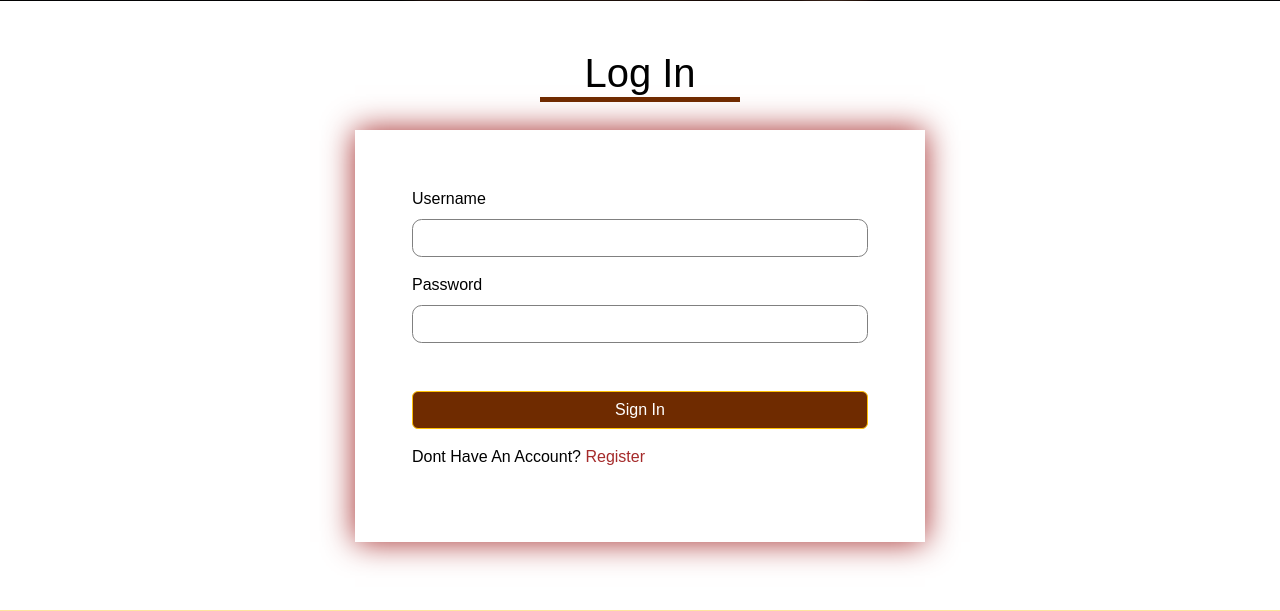
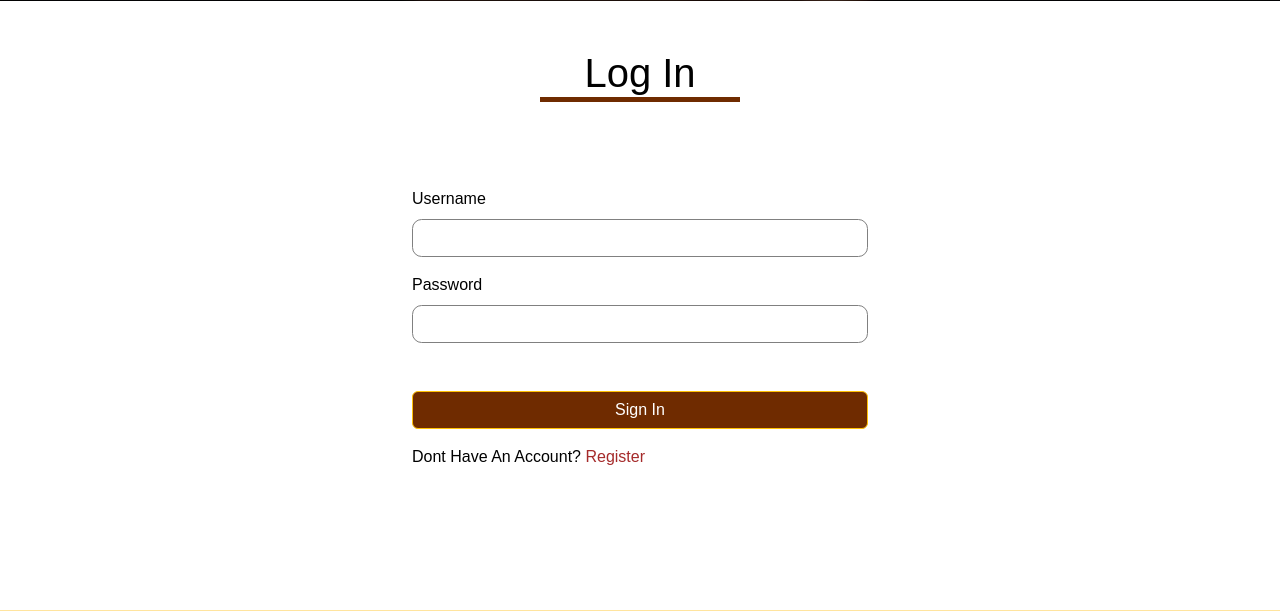
Before and after one commit to snoopyylion/eagles, a Django app: page /signin?next=/cart in a window 1280 px wide. Shown: the part 715-1326 px from the top of the page. Run offline with Django 4.2, Linux system fonts and the light colour scheme; data comes from the database, SQL or seed files in the repository; some web fonts are replaced.

Commit message:
new commit 1

```diff
--- a/main/static/css/style.css
+++ b/main/static/css/style.css
@@ -276,9 +276,9 @@ footer{
     margin-left: 25%;
     margin-right: 25%;
     margin-bottom: 20px;
-    border: 0px solid rgb(111, 43, 0);
+    /* border: 0px solid rgb(111, 43, 0); */
     padding: 5%;
-    box-shadow: 0px 0px 30px brown;
+    /* box-shadow: 0px 0px 30px brown; */
 }
 .signup form label{
     color: black;
```
